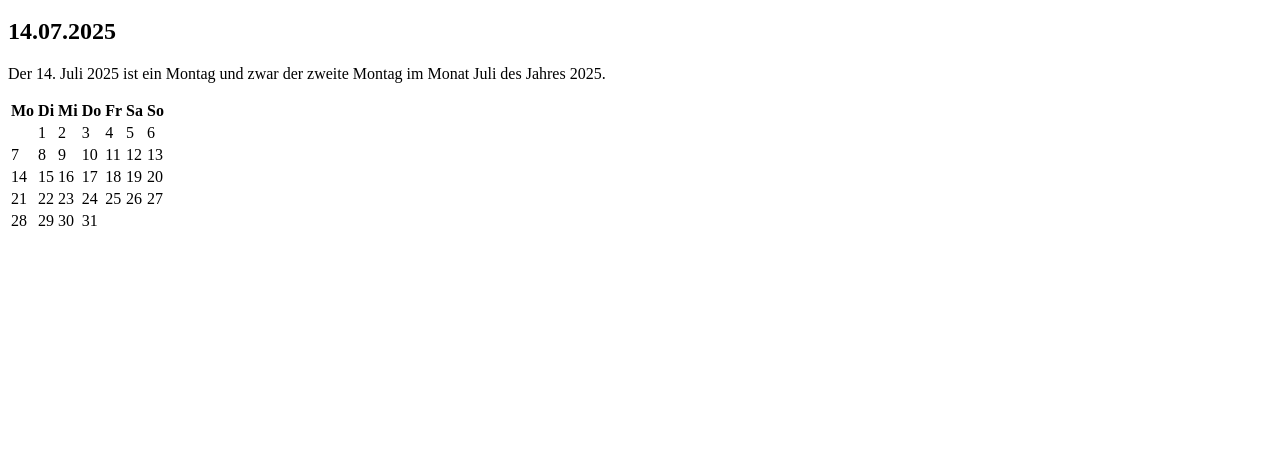
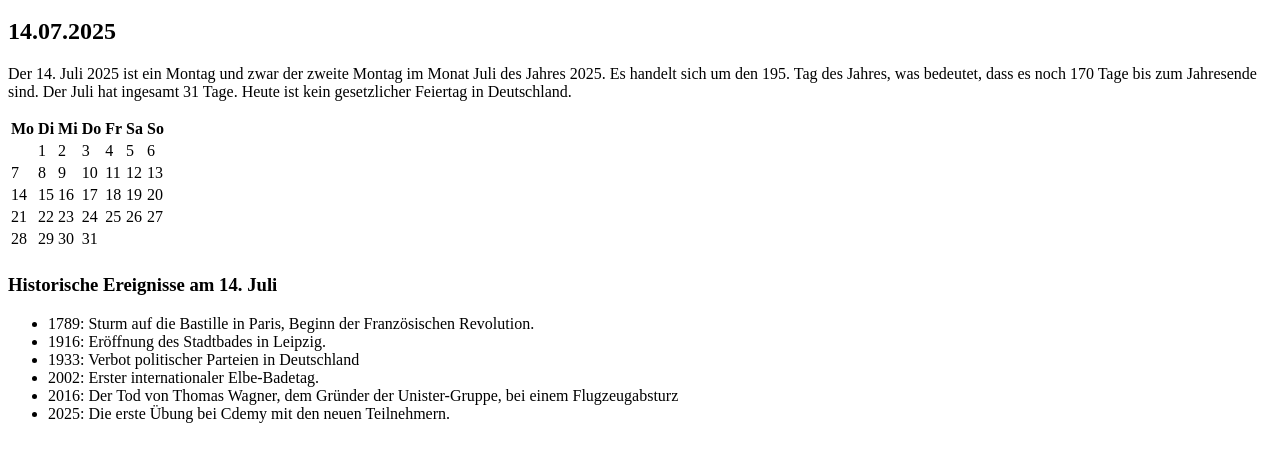
Before and after one commit to Daniel-Ma-95/html_kalender, a plain HTML site: page index.html in a window 1280 px wide. Shown: the part 48-510 px from the top of the page. Drawn offline with Linux system fonts and the light colour scheme.

Commit message:
finalisierung

```diff
--- a/index.html
+++ b/index.html
@@ -5,7 +5,7 @@
     <body>
         <h1>Willkommen zu meinem Kalender</h1>
         <h2>14.07.2025</h2>
-        <p> Der 14. Juli 2025 ist ein Montag und zwar der zweite Montag im Monat Juli des Jahres 2025. </p>
+        <p> Der 14. Juli 2025 ist ein Montag und zwar der zweite Montag im Monat Juli des Jahres 2025. Es handelt sich um den 195. Tag des Jahres, was bedeutet, dass es noch 170 Tage bis zum Jahresende sind. Der Juli hat ingesamt 31 Tage. Heute ist kein gesetzlicher Feiertag in Deutschland. </p>
         <table>
             <tr>
                 <th>Mo</th>
@@ -64,5 +64,14 @@
             <th> </th></thead>
         </table>
         </table>
+        <h3>Historische Ereignisse am 14. Juli</h3>
+        <ul>
+            <li>1789: Sturm auf die Bastille in Paris, Beginn der Französischen Revolution.</li>
+            <li>1916: Eröffnung des Stadtbades in Leipzig.</li>
+            <li>1933: Verbot politischer Parteien in Deutschland</li>
+            <li>2002: Erster internationaler Elbe-Badetag.</li>
+            <li>2016: Der Tod von Thomas Wagner, dem Gründer der Unister-Gruppe, bei einem Flugzeugabsturz</li>
+            <li>2025: Die erste Übung bei Cdemy mit den neuen Teilnehmern.</li>
+        </ul>
     </body>
 </html>
```
